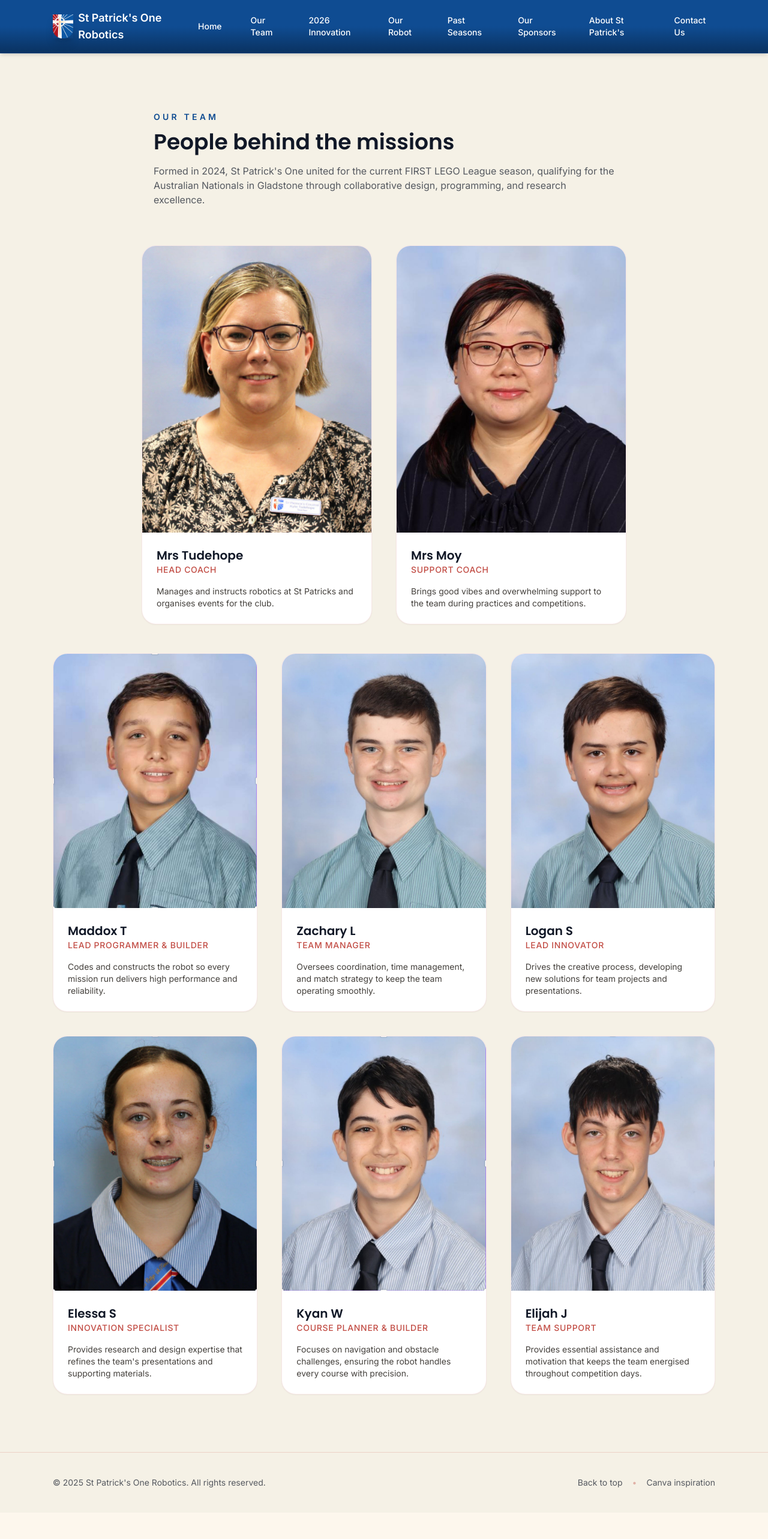
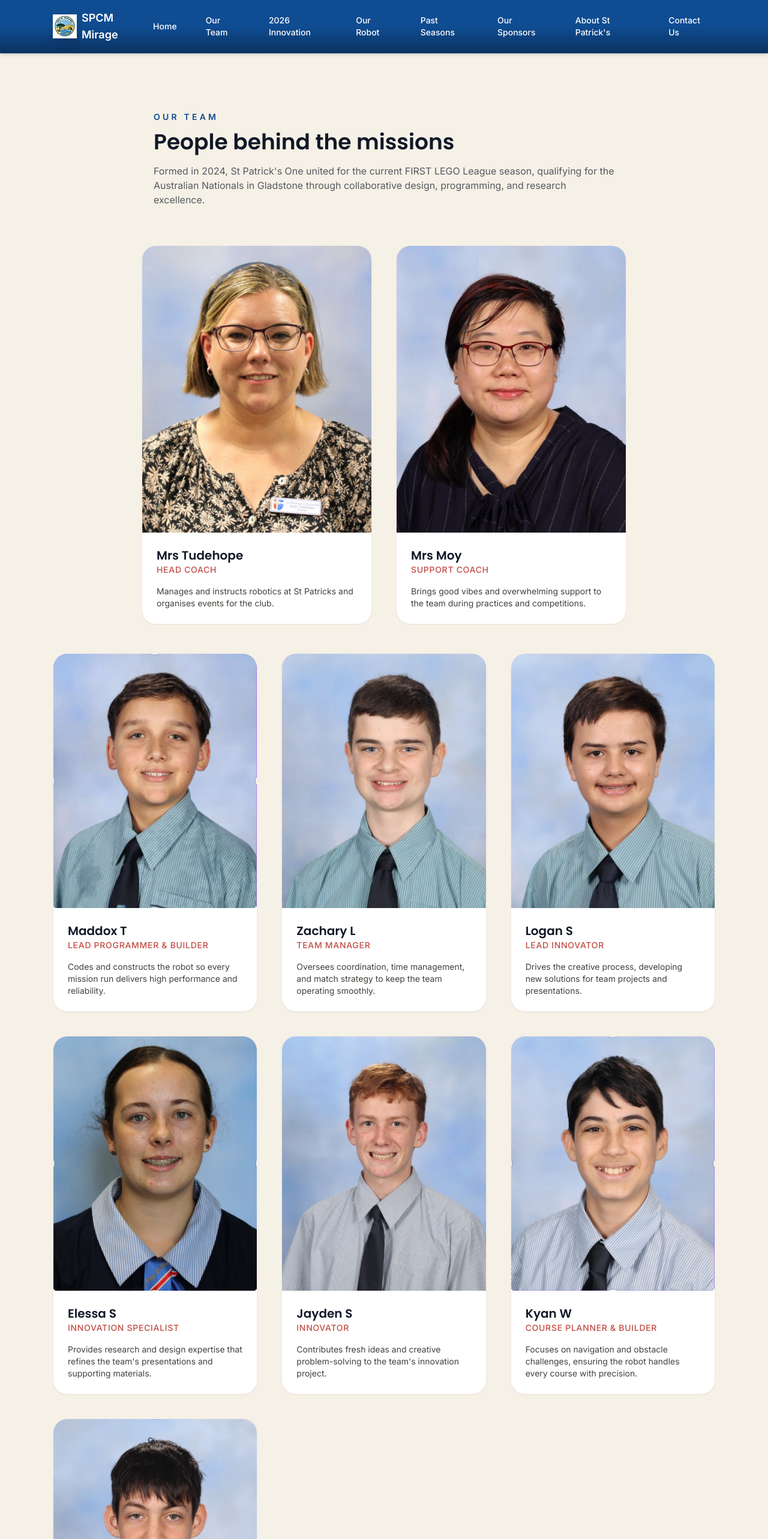
Before and after one commit to leahy268/stpatsrobotics1, a React (Vite) app in the folder client/: page /team in a window 1280 px wide. Shown: the top 2566 px of the page at 60% size. Before the commit the page ends 2522 px from the top, so only its background shows below. Built offline with nearby package versions, Linux system fonts and the light colour scheme; the HTML template or start-up script is replaced by a standard one.

Commit message:
Add new SPCM Mirage logo and team member Jayden S
Replaces the old crest with the new SPCM Mirage badge logo (navbar
and favicon), and adds Jayden S as Innovator to the team page.

Co-Authored-By: Claude Sonnet 5 <noreply@anthropic.com>

```diff
--- a/client/index.html
+++ b/client/index.html
@@ -8,7 +8,7 @@
       name="description"
       content="St Patrick's One Robotics - FIRST LEGO League team showcasing innovation, Indigenous mining project, and community partnerships."
     />
-    <link rel="icon" type="image/jpeg" href="/assets/colour-logo.jpg" />
+    <link rel="icon" type="image/jpeg" href="/assets/logo-spcm-mirage.jpg" />
     <link rel="preconnect" href="https://fonts.googleapis.com" />
     <link rel="preconnect" href="https://fonts.gstatic.com" crossorigin />
     <link
--- a/client/src/components/Navbar.tsx
+++ b/client/src/components/Navbar.tsx
@@ -10,11 +10,11 @@ const Navbar = () => {
       <nav className="mx-auto flex max-w-6xl items-center justify-between px-6 py-4 text-white">
         <Link to="/" className="flex items-center gap-2 text-lg font-semibold text-white">
           <img
-            src="/assets/colour-logo.jpg"
-            alt="St Patrick's One Robotics logo"
+            src="/assets/logo-spcm-mirage.jpg"
+            alt="SPCM Mirage logo"
             className="h-10 w-10 shadow-lg shadow-stp-dark/20"
           />
-          <span>St Patrick's One Robotics</span>
+          <span>SPCM Mirage</span>
         </Link>
         <button
           type="button"
--- a/client/src/data/content.ts
+++ b/client/src/data/content.ts
@@ -124,6 +124,16 @@ export const teamMembers: TeamMember[] = [
     image: {
       src: "/assets/team-elessa.jpg",
       alt: "Elessa S preparing presentation boards"
+    }
+  },
+  {
+    name: "Jayden S",
+    role: "Innovator",
+    description:
+      "Contributes fresh ideas and creative problem-solving to the team's innovation project.",
+    image: {
+      src: "/assets/team-jayden.jpg",
+      alt: "Jayden S working on the innovation project"
     }
   },
   {
```
Also changed, not shown: client/public/assets/logo-spcm-mirage.jpg (added), client/public/assets/team-jayden.jpg (added).
